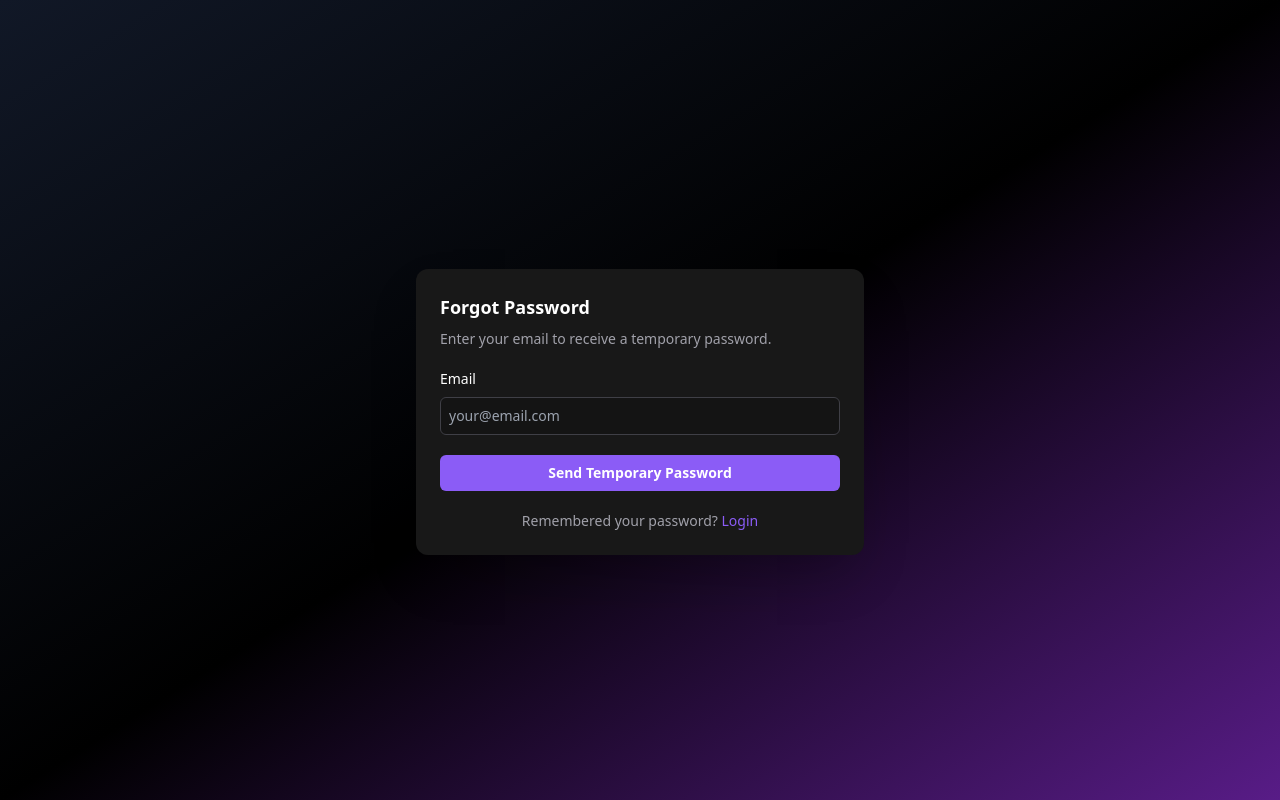
After one commit to dhruv-jethwani/Odoo_Hackathon, a Flask app: page /forgot-password in a window 1280 px wide. The commit adds this page. Run offline with Flask 3, Linux system fonts and the light colour scheme; some libraries are stand-ins or nearby versions.

Commit message:
forgot password and mail

```diff
--- a/handlers/auth.py
+++ b/handlers/auth.py
@@ -5,6 +5,9 @@ from db import admins as admins
 from werkzeug.security import generate_password_hash, check_password_hash
 from flask import redirect
 from utils.currency import get_all_countries
+from utils.mailer import send_email
+from utils.tokens import generate_random_tokens
+from werkzeug.security import generate_password_hash
 
 # 🟢 Register Route
 @auth_bp.route("/", methods=["GET"])
@@ -107,3 +110,47 @@ def logout():
     res = make_response(redirect(url_for('auth.login')))
     res.delete_cookie('session_token')
     return res
+
+
+# Forgot password: request temporary password via email
+@auth_bp.route('/forgot-password', methods=['GET', 'POST'])
+def forgot_password():
+    if request.method == 'GET':
+        return render_template('forgot_password.html', hide_navbar=True)
+
+    email = request.form.get('email', '').strip()
+    if not email:
+        return render_template('forgot_password.html', error_msg='Please enter your email', hide_navbar=True)
+
+    # Try admins first
+    try:
+        admin = admins.get_admin_by_email(email)
+        if admin:
+            temp_password = generate_random_tokens(10)
+            admin.set_password(temp_password)
+            from db import db as _db
+            _db.session.commit()
+            subject = 'Your temporary admin password'
+            body = f'Hello {admin.name},\n\nA temporary password has been generated for you:\n\n{temp_password}\n\nPlease login and change it immediately.'
+            send_email(admin.email, subject, body)
+            return render_template('forgot_password.html', success_msg='If an account exists, a temporary password was emailed.')
+    except Exception:
+        pass
+
+    # Try users
+    try:
+        user = users.get_user_by_email(email)
+        if user:
+            temp_password = generate_random_tokens(10)
+            user.password = generate_password_hash(temp_password)
+            from db import db as _db
+            _db.session.commit()
+            subject = 'Your temporary password'
+            body = f'Hello {user.username},\n\nA temporary password has been generated for you:\n\n{temp_password}\n\nPlease login and change it immediately.'
+            send_email(user.email, subject, body)
+            return render_template('forgot_password.html', success_msg='If an account exists, a temporary password was emailed.')
+    except Exception:
+        pass
+
+    # Generic response to avoid leaking user existence
+    return render_template('forgot_password.html', success_msg='If an account exists, a temporary password was emailed.')
--- /dev/null
+++ b/templates/forgot_password.html
@@ -0,0 +1,44 @@
+{% extends "base.html" %}
+{% block content %}
+
+<div class="w-full h-screen bg-gradient-to-br from-gray-900 via-black to-purple-900 text-white flex justify-center items-center">
+    <div class="w-full max-w-md flex flex-col items-center justify-center py-5">
+
+        <div class="w-full py-6 px-6 mt-6 flex flex-col items-start justify-start rounded-xl bg-[#181818] shadow-2xl">
+            <div class="flex flex-col gap-2">
+                <h1 class="font-semibold text-lg">Forgot Password</h1>
+                <p class="text-sm text-zinc-400">Enter your email to receive a temporary password.</p>
+            </div>
+
+            {% if error_msg %}
+            <p class="text-red-500 text-sm font-medium">{{ error_msg }}</p>
+            {% endif %}
+            {% if success_msg %}
+            <p class="text-green-500 text-sm font-medium">{{ success_msg }}</p>
+            {% endif %}
+
+            <form method="POST" action="/forgot-password" class="mt-5 flex flex-col gap-5 w-full">
+                <div class="flex flex-col gap-2">
+                    <label class="text-sm font-medium" for="email">Email</label>
+                    <input
+                        class="w-full p-2 outline-none border rounded-md border-zinc-700 bg-[#141414] focus:ring-2 focus:ring-violet-500 text-sm"
+                        type="email" id="email" name="email" placeholder="your@email.com" required />
+                </div>
+
+                <button type="submit"
+                    class="bg-violet-500 p-2 rounded-md font-semibold text-sm flex w-full items-center justify-center gap-2 cursor-pointer hover:bg-violet-600 transition-all duration-300">
+                    Send Temporary Password
+                </button>
+            </form>
+
+            <div class="mt-5 w-full">
+                <p class="text-zinc-400 font-medium text-sm text-center">
+                    Remembered your password?
+                    <a href="/login" class="text-violet-500 hover:underline">Login</a>
+                </p>
+            </div>
+        </div>
+    </div>
+</div>
+
+{% endblock %}
--- a/templates/login.html
+++ b/templates/login.html
@@ -40,7 +40,7 @@
                         type="password" id="password" name="password" placeholder="******" required />
                 </div>
 
-                <a href="#" class="text-sm font-medium text-violet-500 hover:text-violet-600">Forget Password ?</a>
+                <a href="/forgot-password" class="text-sm font-medium text-violet-500 hover:text-violet-600">Forgot Password?</a>
 
                 <!-- Button -->
                 <button type="submit"
```
Also changed, not shown: handlers/admin.py (+18 -1 lines), utils/mailer.py (added, +57 -0 lines).
